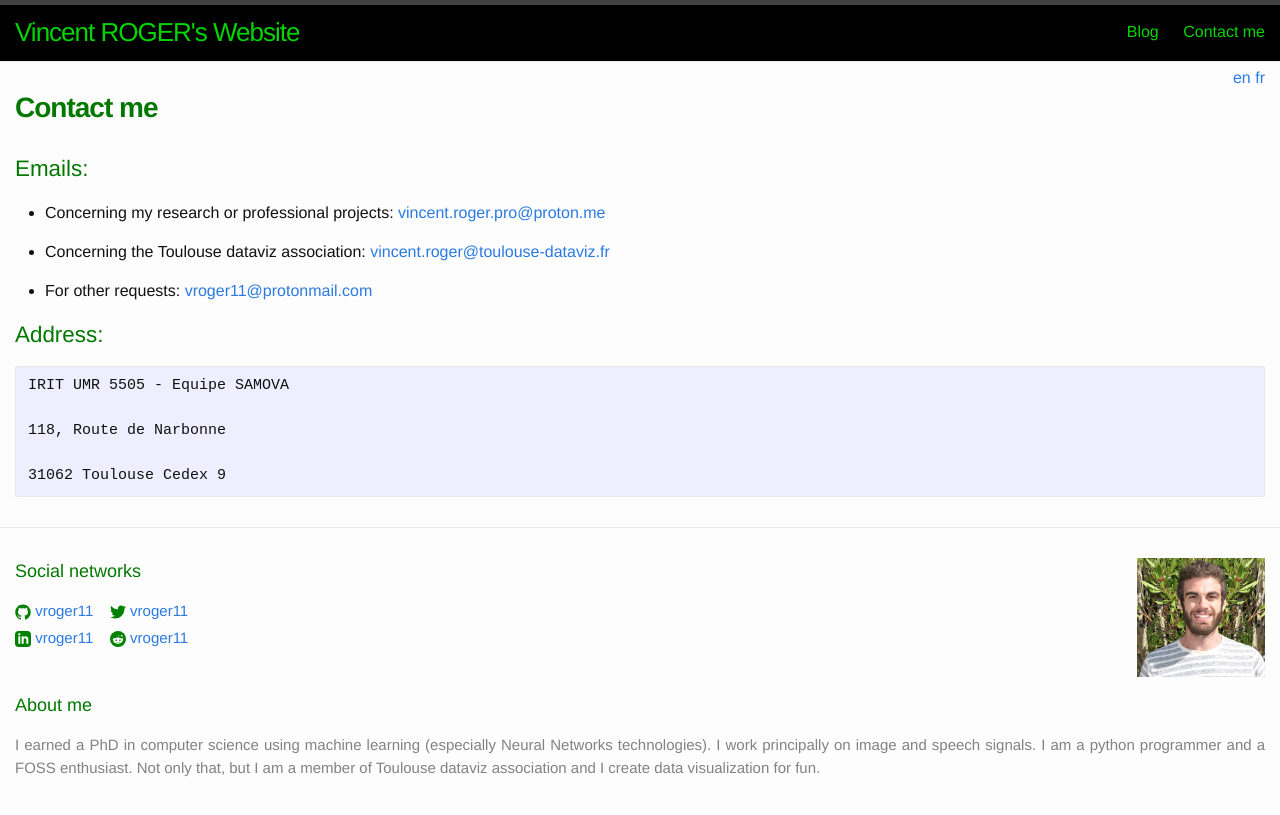
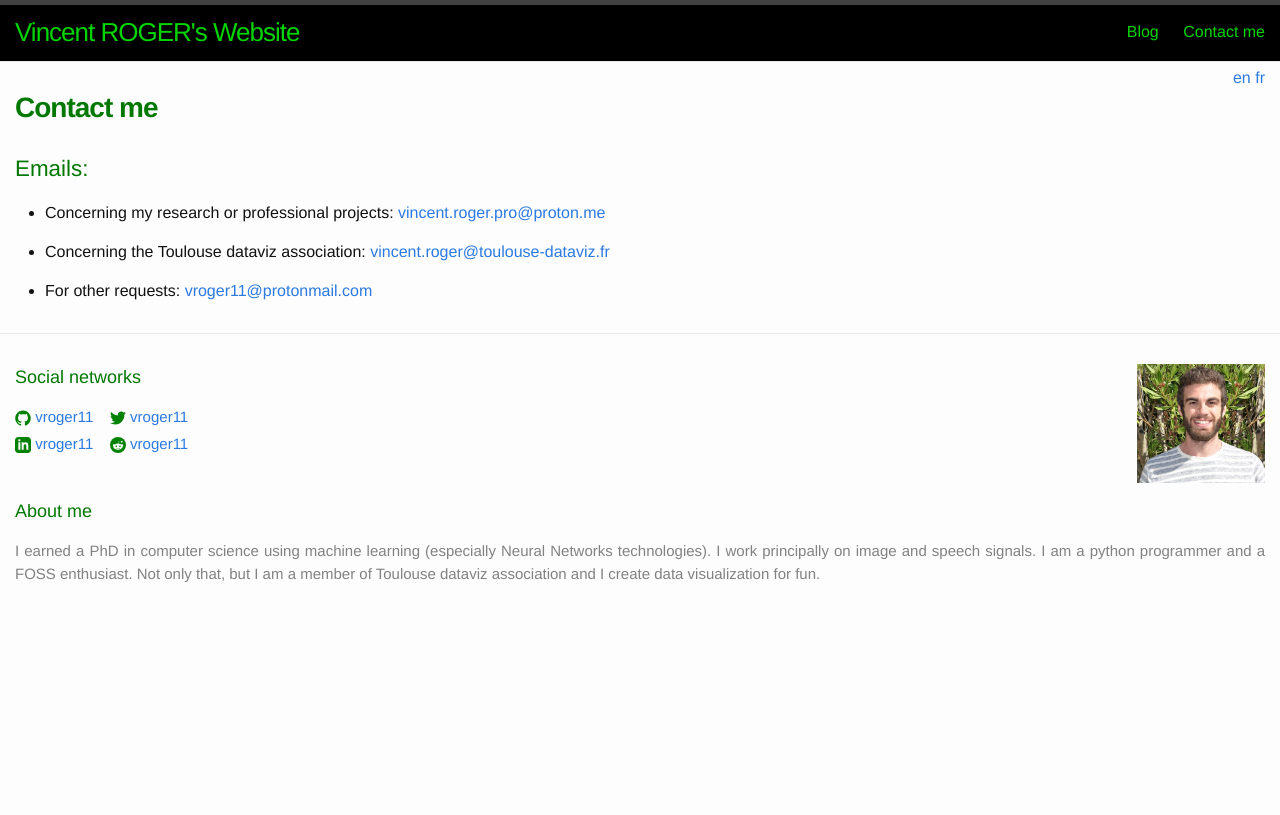
Before and after one commit to vroger11/vroger11.github.io, a Jekyll site: the page built from contact.md, in a window 1280 px wide. Shown: the top 815 px of the page. Built offline with Jekyll 4.4.1, drawn with Linux system fonts in a browser that asks for light colours.

```diff
--- a/contact.md
+++ b/contact.md
@@ -13,11 +13,3 @@ permalink: /contact/
 * Concerning the Toulouse dataviz association: <mailto:vincent.roger@toulouse-dataviz.fr>
 
 * For other requests: <mailto:vroger11@protonmail.com>
-
-## Address:
-
-    IRIT UMR 5505 - Equipe SAMOVA
-
-    118, Route de Narbonne
-
-    31062 Toulouse Cedex 9
```
Also changed, not shown: contact_fr.md (+0 -8 lines).
